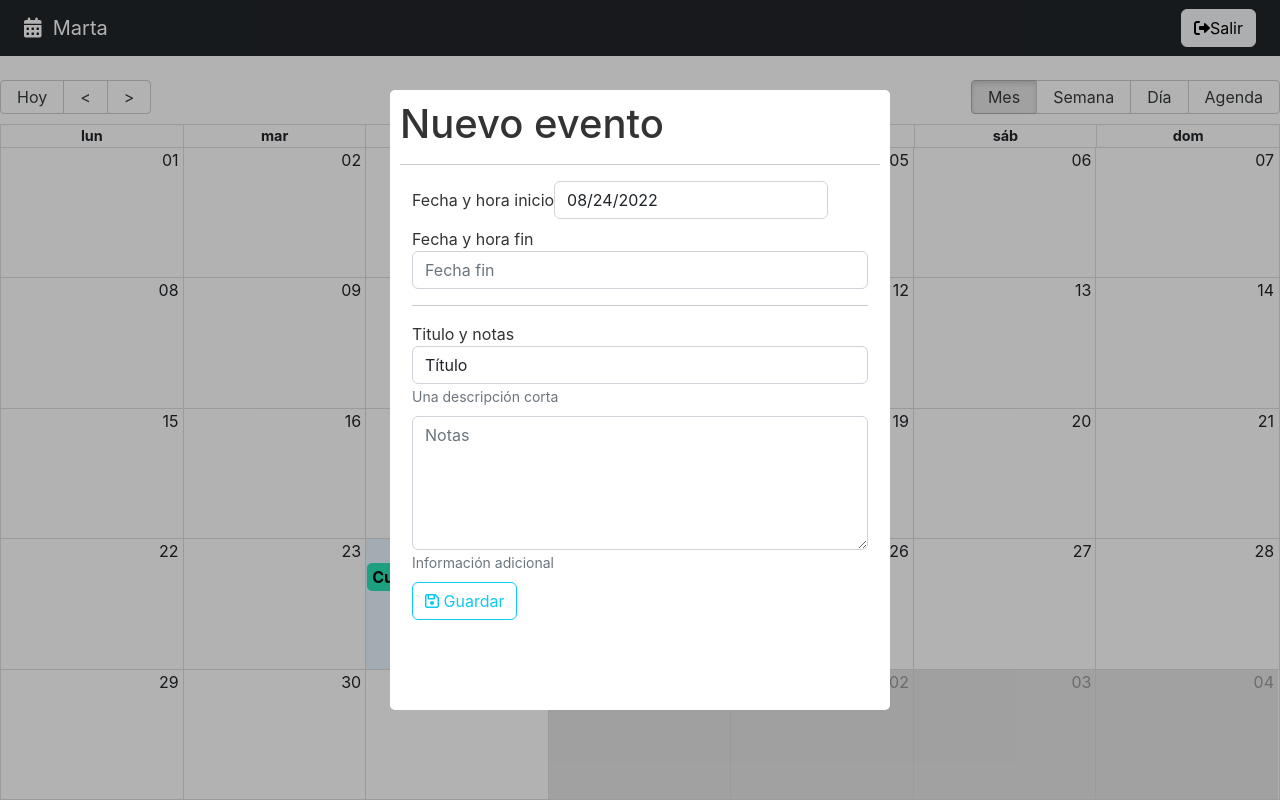
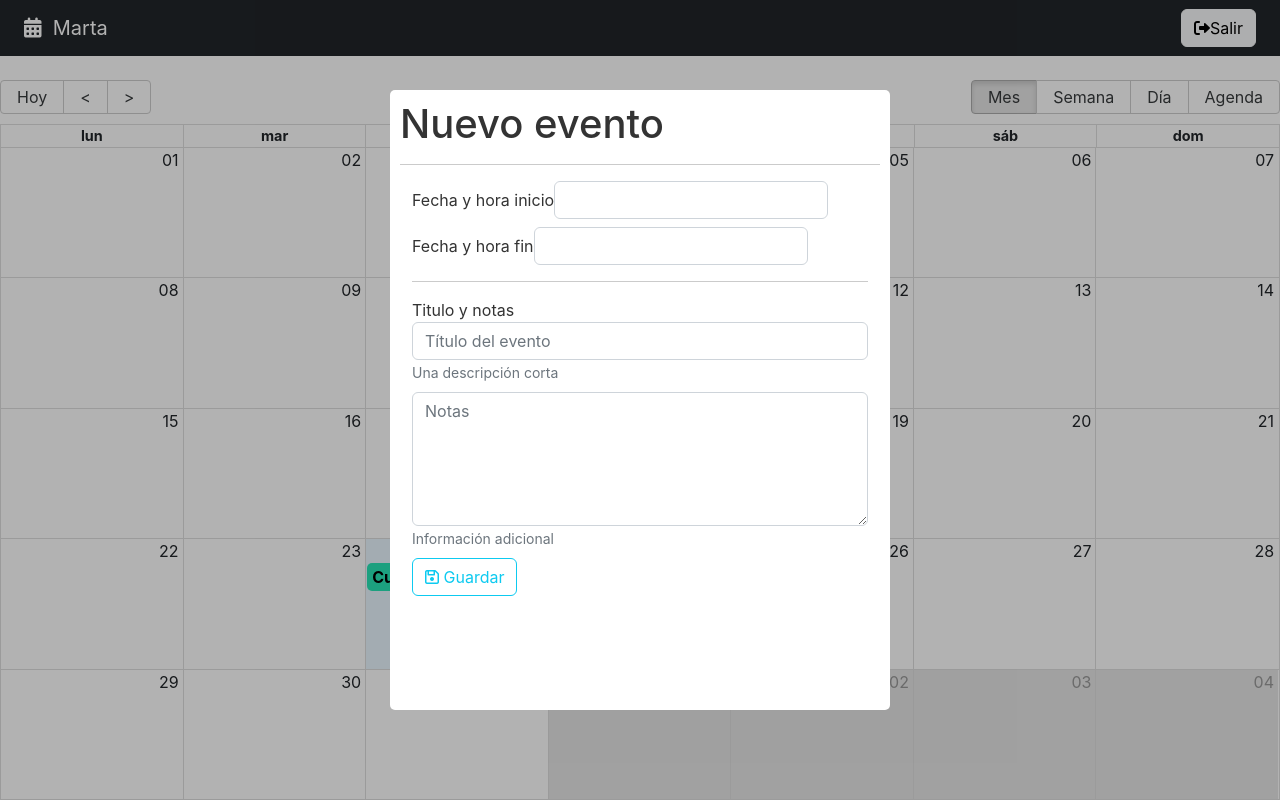
Before and after one commit to MartaArM/CursoReact, a React (Vite) app in the folder app9_calendar/: page / in a window 1280 px wide. Built offline with nearby package versions, Linux system fonts and the light colour scheme.

Commit message:
Recargando

```diff
--- a/app9_calendar/src/calendar/components/EventView.jsx
+++ b/app9_calendar/src/calendar/components/EventView.jsx
@@ -18,10 +18,10 @@ const customStyles = {
 };
 
 const initialState = {
-  title: 'Título',
-  notes: 'Notas',
-  start: new Date(),
-  end: addHours(new Date(), 2)
+  title: '',
+  notes: '',
+  start: null,//new Date(),
+  end: null// addHours(new Date(), 2)
 }
 
 Modal.setAppElement('#root');
@@ -30,7 +30,7 @@ export const EventView = () => {
 
   const [isOpen, setIsOpen] = useState(true);
 
-  const {formState, onInputChange} = useForm(initialState);
+  const {formState, onInputChange, onDateChanged} = useForm(initialState);
   const {title, notes, start, end} = formState;
 
   const onCloseModal = () => {
@@ -53,16 +53,24 @@ export const EventView = () => {
 
           <div className="form-group mb-2">
               <label>Fecha y hora inicio</label>
-              <DatePicker name='start' selected={start} onChange={onInputChange} className='form-control'/>
+              <DatePicker // Para elegir la fecha
+                selected={start}
+                onChange={(event) => onDateChanged(event, 'start')}
+                className='form-control'
+                dateFormat="Pp"
+                />
 
           </div>
 
           <div className="form-group mb-2">
               <label>Fecha y hora fin</label>
-              <input className="form-control" placeholder="Fecha fin"
-              name='end'
-              onChange={onInputChange}
-              />
+              <DatePicker
+                minDate={start}
+                selected={end}
+                onChange={(event) => onDateChanged(event, 'end')}
+                className='form-control'
+                dateFormat="Pp"
+                />
           </div>
 
           <hr />
@@ -87,6 +95,7 @@ export const EventView = () => {
                   placeholder="Notas"
                   rows="5"
                   name="notes"
+                  value={notes}
                   onChange={onInputChange}
               ></textarea>
               <small id="emailHelp" className="form-text text-muted">Información adicional</small>
--- a/app9_calendar/src/hooks/useForm.js
+++ b/app9_calendar/src/hooks/useForm.js
@@ -12,6 +12,13 @@ const onInputChange = ({target}) => {
       });
    }
 
+   const onDateChanged = (event, changing) => {
+      setFormState( {
+         ...formState,
+         [changing]: event
+      })
+   }
+
    const onResetForm = () => {
       setFormState( {
          ...initialForm
@@ -19,8 +26,9 @@ const onResetForm = () => {
    }
 
    return {
-   formState: formState,
-   onInputChange: onInputChange,
-   onResetForm: onResetForm
+      formState,
+      onInputChange,
+      onResetForm,
+      onDateChanged,
    }
 }
```
Also changed, not shown: app9_calendar/src/calendar/components/EventBox.jsx (line endings or trailing spaces), app9_calendar/src/calendar/pages/CalendarPage.jsx (line endings or trailing spaces). Lines whose indentation alone changed are shown as unchanged.
